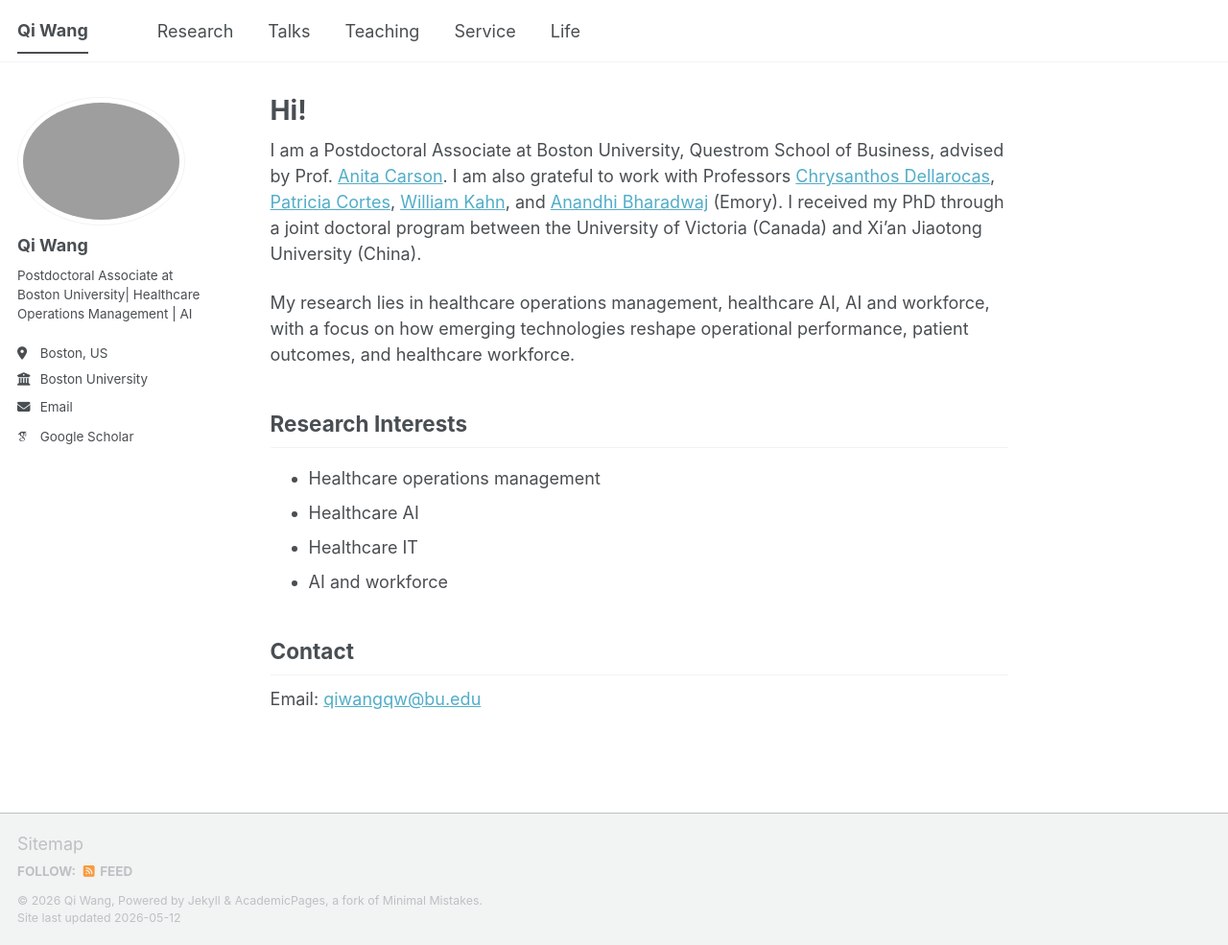
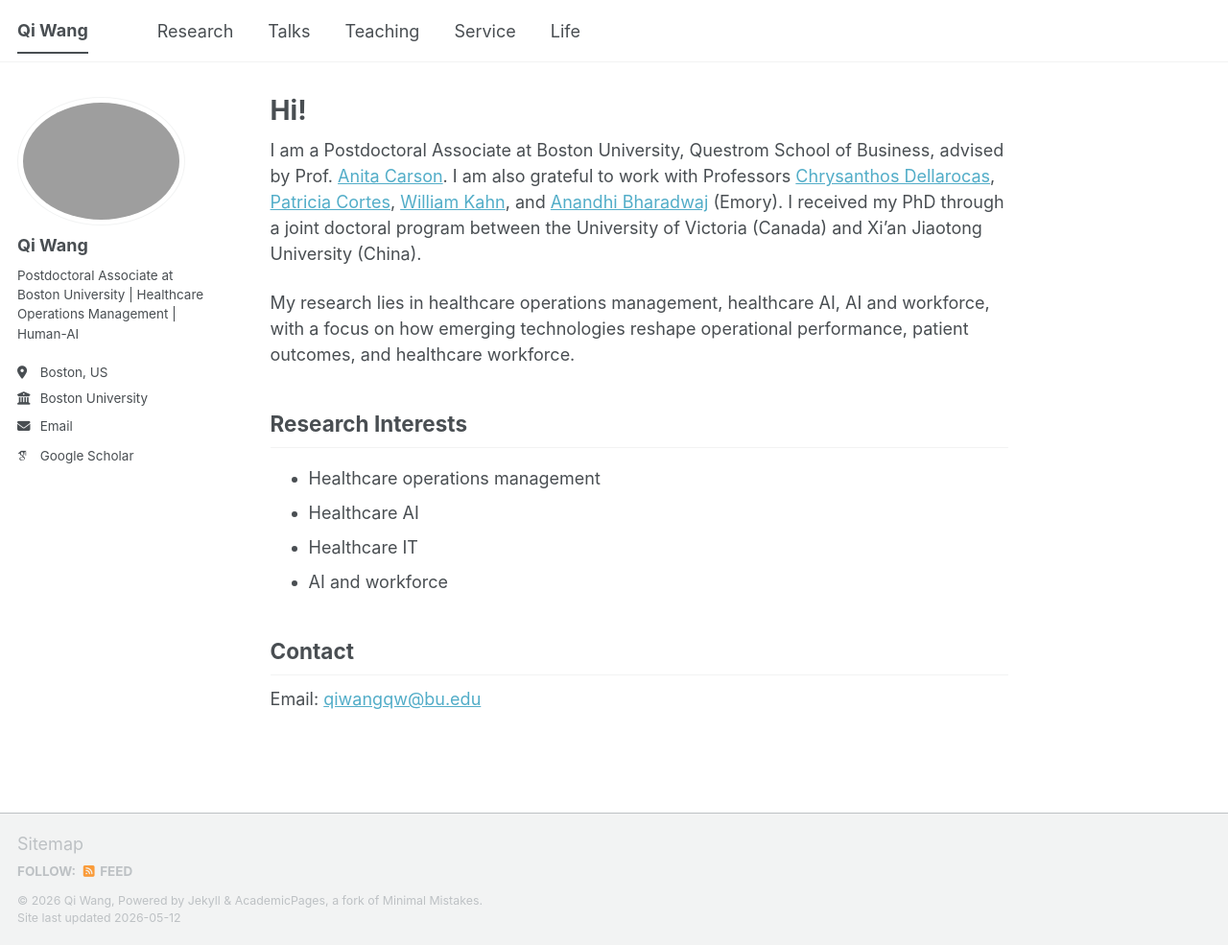
Before and after one commit to qiwang-katherine/qiwang-katherine.github.io, a Jekyll site: the page built from _pages/about.md, in a window 1280 px wide and 985 px high. Shown: the whole window at 96% size. Built offline with Jekyll 4.4.1, drawn with Linux system fonts in a browser that asks for light colours; some web fonts are replaced; a script bundle is joined from its source files by our own code; library files that are not in the unit come from our copies.

Commit message:
Update _config.yml

```diff
--- a/_config.yml
+++ b/_config.yml
@@ -14,7 +14,7 @@
   avatar           : "profile.png"
   name             : "Qi Wang"
   pronouns         :
-  bio              : "Postdoctoral Associate at Boston University| Healthcare Operations Management | AI"
+  bio              : "Postdoctoral Associate at Boston University | Healthcare Operations Management | Human-AI"
   location         : "Boston, US"
   employer         : "Boston University"
   uri              :
```
